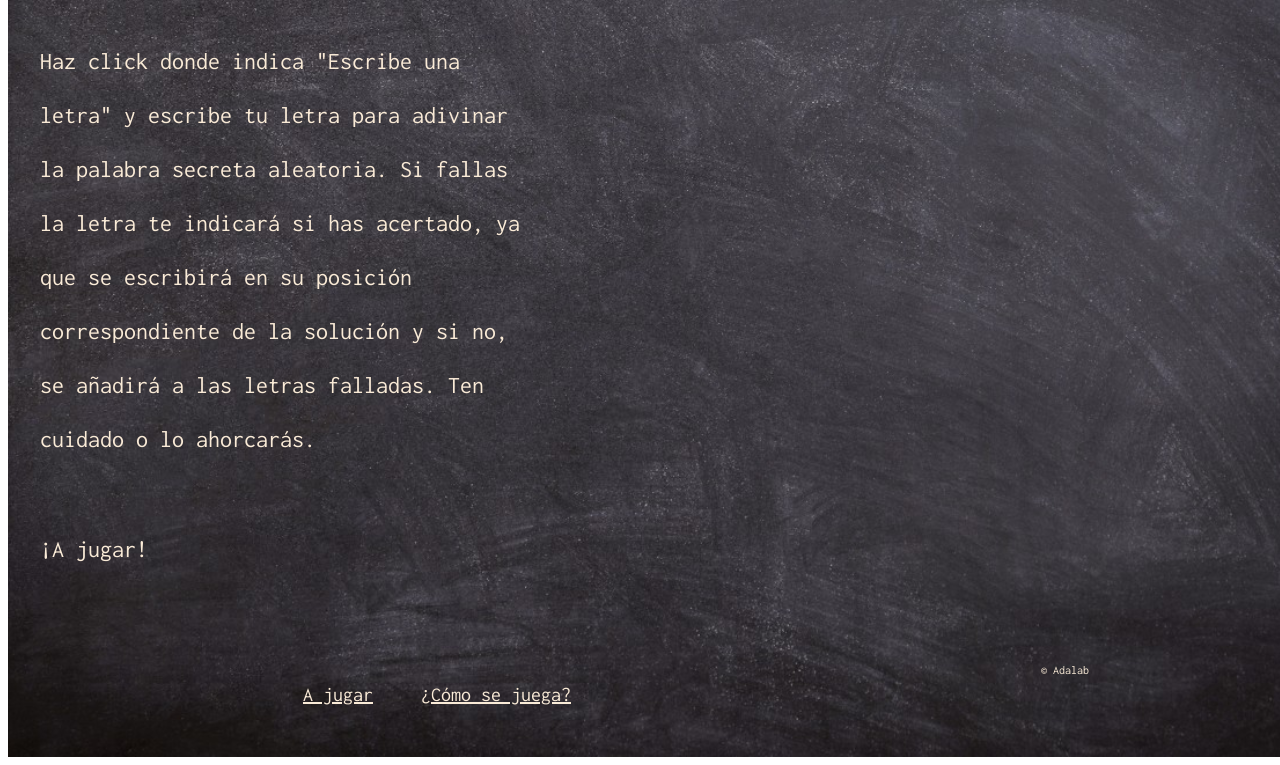
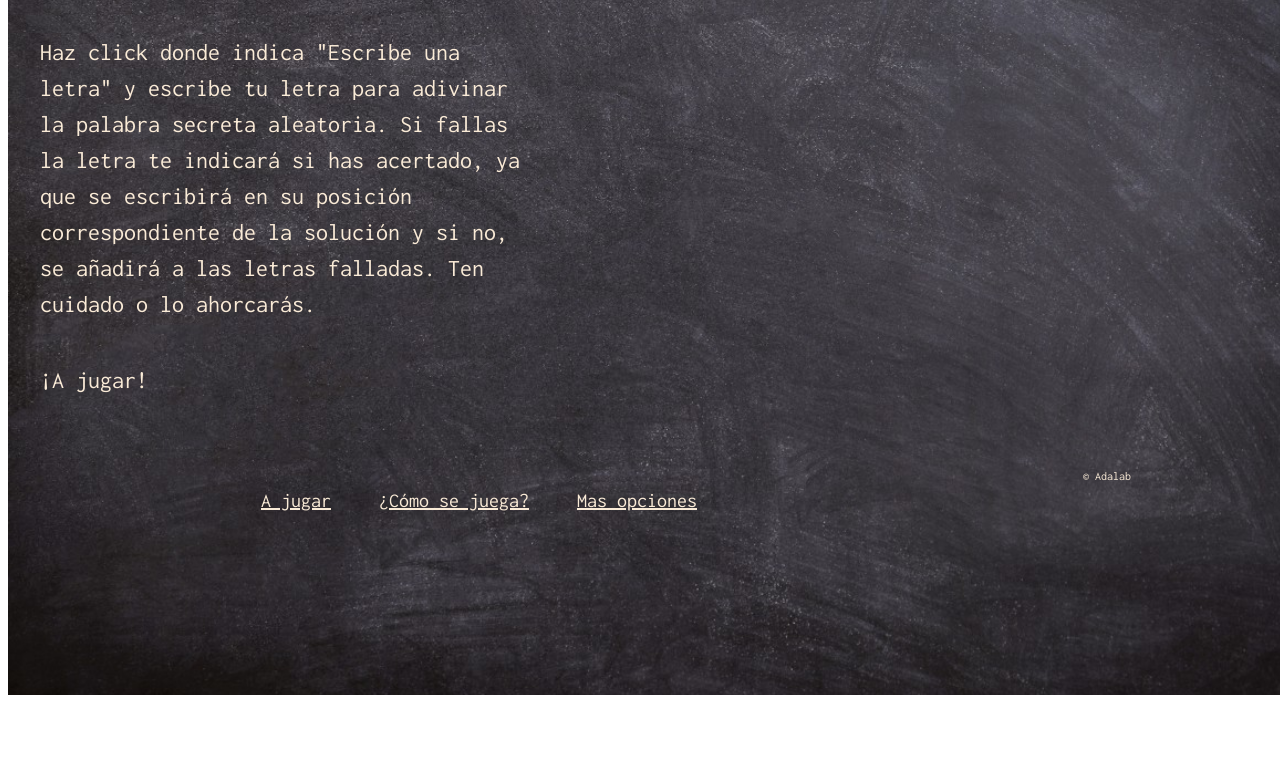
Before and after one commit to CriSFV/Hangmangame, a React app: page /#/instructions in a window 1280 px wide. Shown: the part 177-942 px from the top of the page. After the commit the page ends 880 px from the top, so only its background shows below. Built offline with nearby package versions, Linux system fonts and the light colour scheme; no server answers; a web font is replaced by a local one.

Commit message:
change hasRouter, fix instructions css

```diff
--- a/src/components/App.js
+++ b/src/components/App.js
@@ -54,7 +54,7 @@ function App() {
             />
           }
         />
-        <Route path='/instructions' exact element={<Instructions />} />
+        <Route path='/instructions' element={<Instructions />} />
       </Routes>
 
       <Footer />
--- a/src/components/Footer.js
+++ b/src/components/Footer.js
@@ -1,3 +1,4 @@
+import { NavLink } from 'react-router-dom';
 import '../styles/Footer.scss';
 
 const Footer = () => {
@@ -6,22 +7,43 @@ const Footer = () => {
       <nav>
         <ul className='footer__menu'>
           <li className='footer__menu-item'>
-            <a className='footer__menu-link' href='/'>
+            <NavLink
+              className={(navData) => {
+                return navData.isActive
+                  ? 'footer__menu-link active'
+                  : 'footer__menu-link ';
+              }}
+              to='/'
+            >
               A jugar
-            </a>
+            </NavLink>
           </li>
 
           <li className='footer__menu-item'>
-            <a className='footer__menu-link active' href='/instructions'>
+            <NavLink
+              className={(navData) => {
+                return navData.isActive
+                  ? 'footer__menu-link active'
+                  : 'footer__menu-link ';
+              }}
+              to='/instructions'
+            >
               ¿Cómo se juega?
-            </a>
+            </NavLink>
           </li>
 
-          {/* <li className='footer__menu-item'>
-            <a className='footer__menu-link' href='/options'>
-              Más opciones
-            </a>
-          </li> */}
+          <li className='footer__menu-item'>
+            <NavLink
+              className={(navData) => {
+                return navData.isActive
+                  ? 'footer__menu-link active'
+                  : 'footer__menu-link ';
+              }}
+              to='/options'
+            >
+              Mas opciones
+            </NavLink>
+          </li>
         </ul>
       </nav>
       <small className='footer__copy'>© Adalab</small>
--- a/src/components/Main.js
+++ b/src/components/Main.js
@@ -2,6 +2,7 @@ import Dummy from './Dummy';
 import SolutionLetters from './SoluctionLetters';
 import ErrorLetters from './ErrorLetters';
 import Form from './Form';
+
 export const Main = (props) => {
   return (
     <main className='main'>
--- a/src/styles/Instructions.scss
+++ b/src/styles/Instructions.scss
@@ -1,8 +1,8 @@
 .instructions {
   max-width: 30rem;
-  line-height: 2.25;
+  line-height: 1.5;
 
   p {
-    padding-bottom: 2rem;
+    padding-bottom: 1rem;
   }
 }
```
